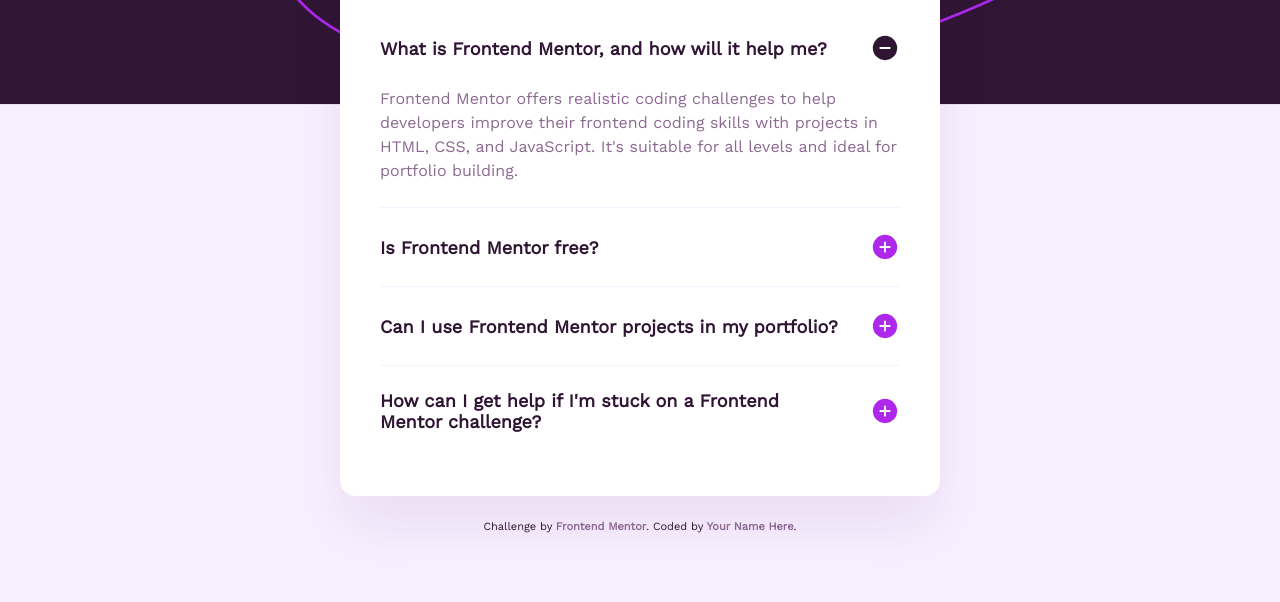
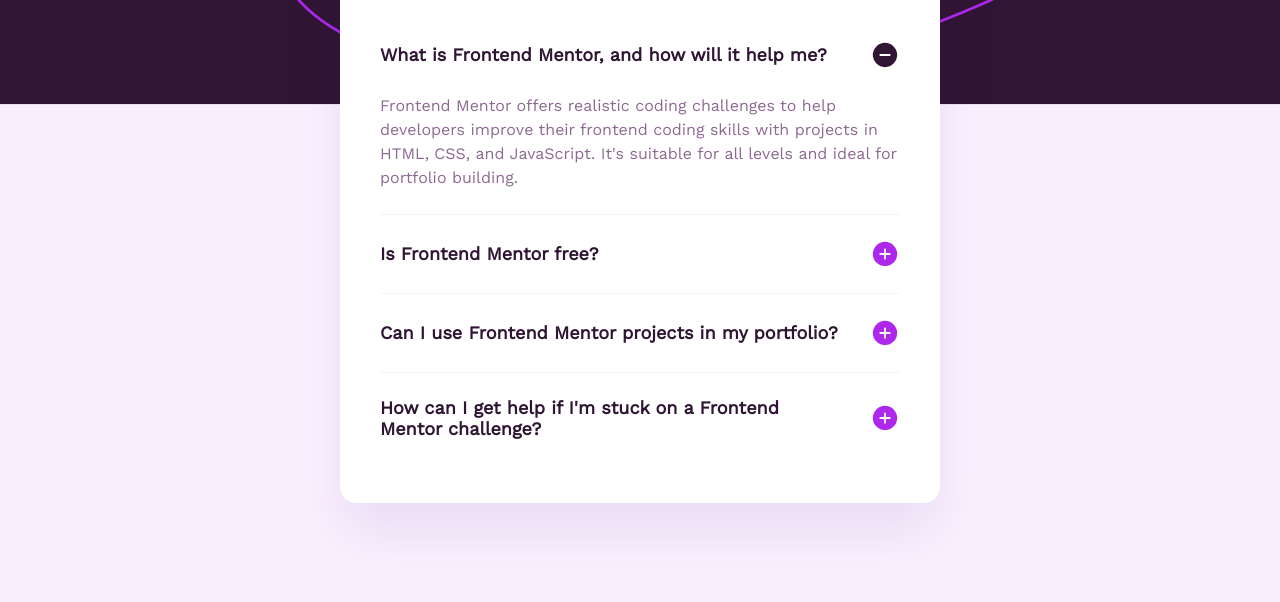
Before and after one commit to Bucharda/FAQ-accordion, a plain HTML site: page index.html in a window 1280 px wide. Shown: the part 198-800 px from the top of the page. Drawn offline with nearby package versions, Linux system fonts and the light colour scheme.

Commit message:
Add files via upload

```diff
--- a/index.html
+++ b/index.html
@@ -63,10 +63,6 @@
       </div>
     </div>
   </main>
-  <footer class="attribution">
-    Challenge by <a href="https://www.frontendmentor.io?ref=challenge" target="_blank" rel="noopener">Frontend Mentor</a>.
-    Coded by <a href="#">Your Name Here</a>.
-  </footer>
   <script>
     document.addEventListener('DOMContentLoaded', () => {
       const triggers = document.querySelectorAll('.faq-trigger');
```
